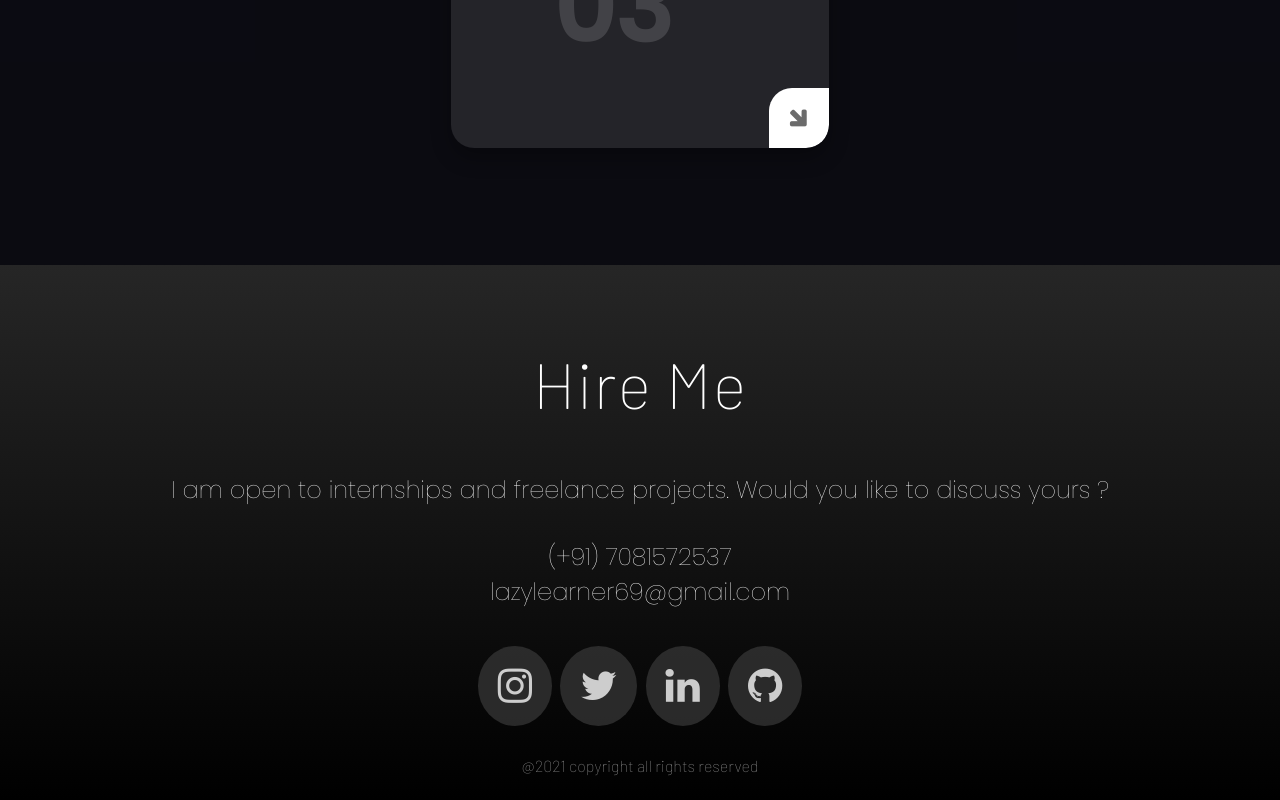
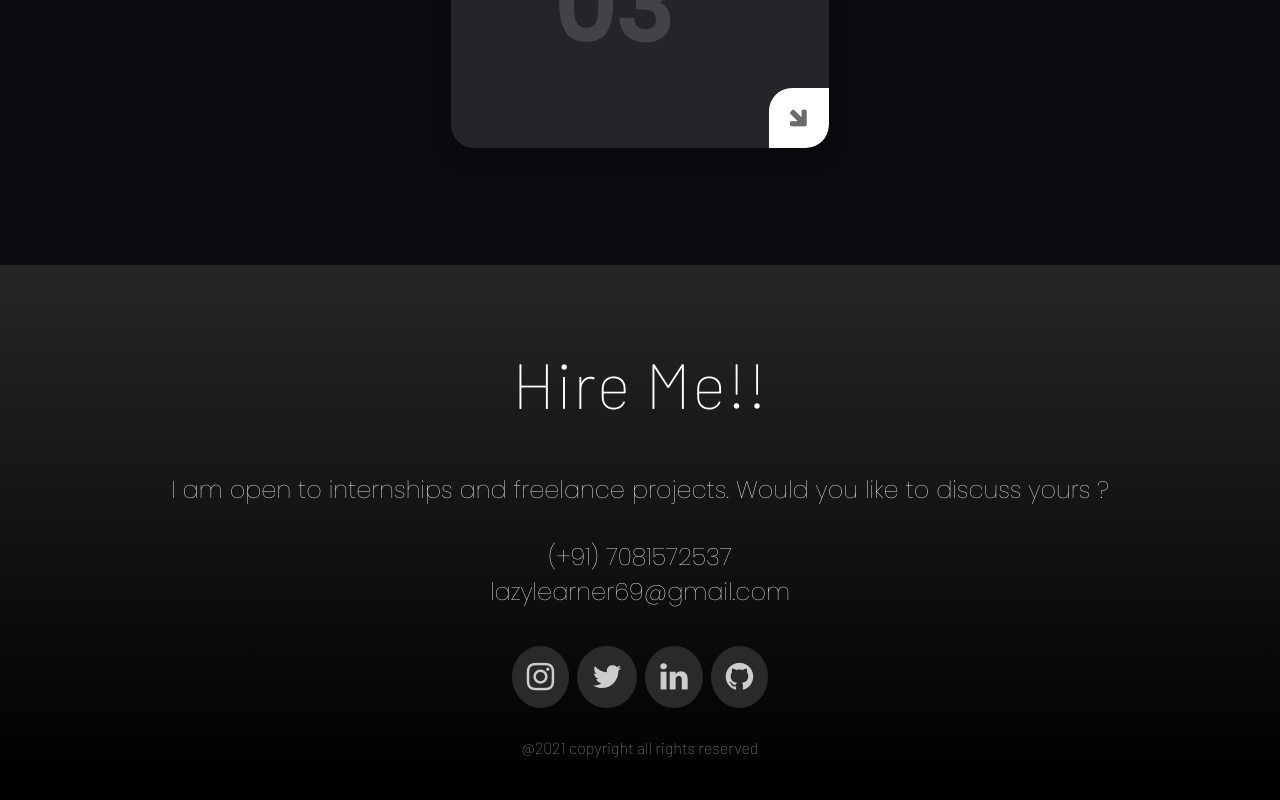
Before and after one commit to angadtewari09/angadtewari09.github.io, a plain HTML site: page index.html in a window 1280 px wide. Shown: the part 4257-5057 px from the top of the page. Drawn offline with nearby package versions, Linux system fonts and the light colour scheme.

Commit message:
last commit

```diff
--- a/Style.css
+++ b/Style.css
@@ -287,8 +287,8 @@ footer p {
 
 }
 .social .fa {
-    padding: 20px;
-    font-size: 2.5rem;
+    padding: 15px;
+    font-size: 2.0rem;
     width: auto;
     text-decoration: none;
     margin: 5px 2px;
@@ -298,7 +298,7 @@ footer p {
   }
 
 .social .fa:hover {
-    transform: scale(1.1);
+
     transition: ease-in-out 0.2s;
     opacity: 1.0;
 }
--- a/index.html
+++ b/index.html
@@ -219,7 +219,7 @@
         </div>
     </section>
     <footer class = "footer">
-        <p class = 'name'>Hire Me</p>
+        <p class = 'name'>Hire Me!!</p>
         <br>
         <br>
         <h2 id="cont">I am open to internships and freelance projects. Would you like to discuss yours ?</h2>
```
